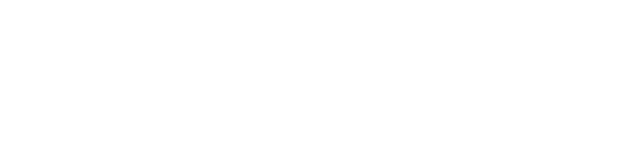
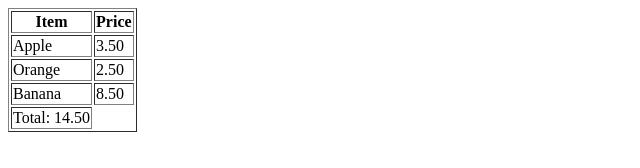
Before and after one commit to acciojob/grofers-checkout-2-patelsweta2, a website: page main.html in a window 1280 px wide. Shown: the whole page, without its empty margins (0-640 px from the left). Drawn offline with Linux system fonts and the light colour scheme.

Commit message:
created a submission

```diff
--- a/main.html
+++ b/main.html
@@ -8,6 +8,24 @@
 
 <body>
 	<!-- the entire body must be written by student -->
+	<table border="1" id="groceryTable">
+		<tr>
+			<th>Item</th>
+			<th>Price</th>
+		</tr>
+		<tr>
+			<td>Apple</td>
+			<td data-ns-test="prices">3.50</td>
+		</tr>
+		<tr>
+			<td>Orange</td>
+			<td data-ns-test="prices">2.50</td>
+		</tr>
+		<tr>
+			<td>Banana</td>
+			<td data-ns-test="prices">8.50</td>
+		</tr>
+	</table>
     <script type="text/javascript" src="./script.js">
 </script>
 
--- a/script.js
+++ b/script.js
@@ -1 +1,21 @@
 //your code here
+
+function calculateTotal() {
+	const prices = document.querySelectorAll('[data-ns-test="prices"]');
+
+	let totalPrice = 0;
+	prices.forEach(priceElement => {
+		totalPrice+=parseFloat(priceElement.textContent);
+	});
+
+	const newRow = document.createElement('tr');
+	const totalCell = document.createElement('td');
+	totalCell.setAttribute('data-ns-test', 'grandTotal');
+	totalCell.textContent = 'Total: ' + totalPrice.toFixed(2);
+	newRow.appendChild(totalCell);
+
+	const table = document.getElementById('groceryTable');
+	table.appendChild(newRow);
+}
+
+calculateTotal();
```
